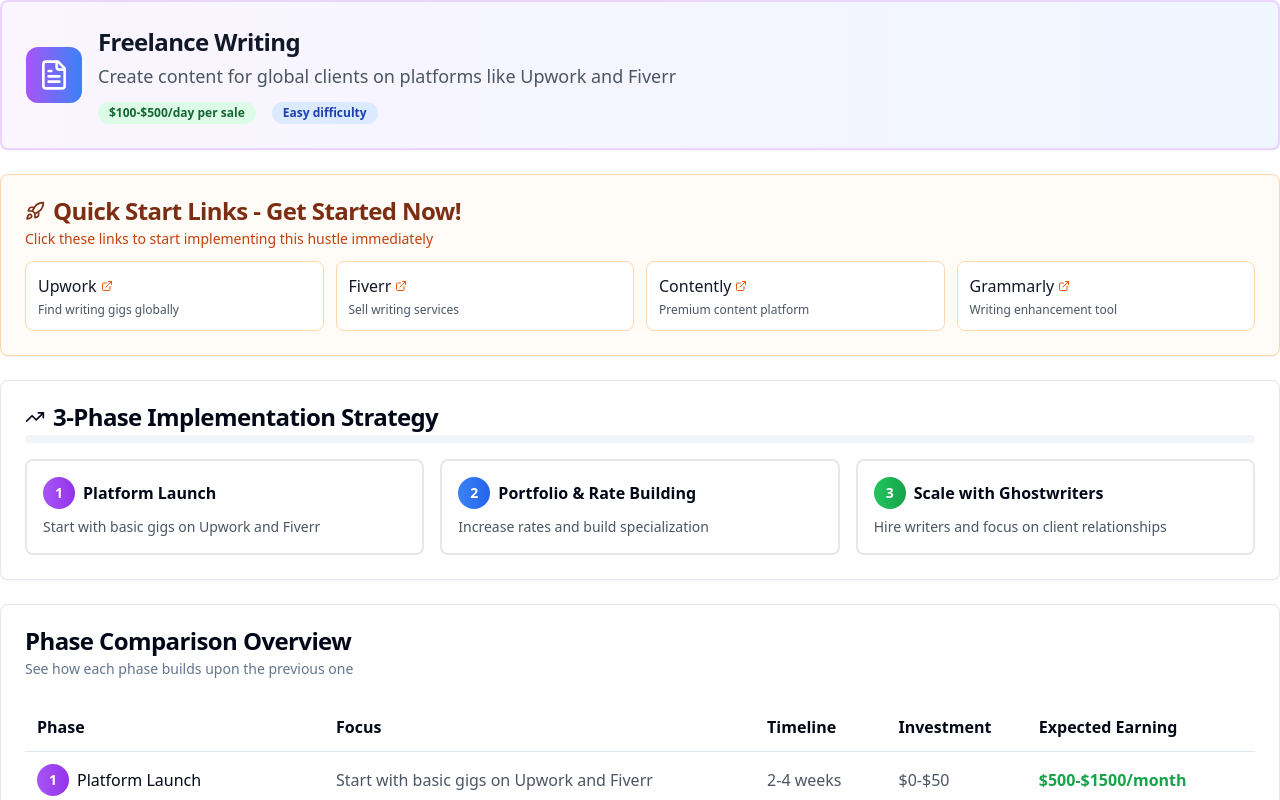
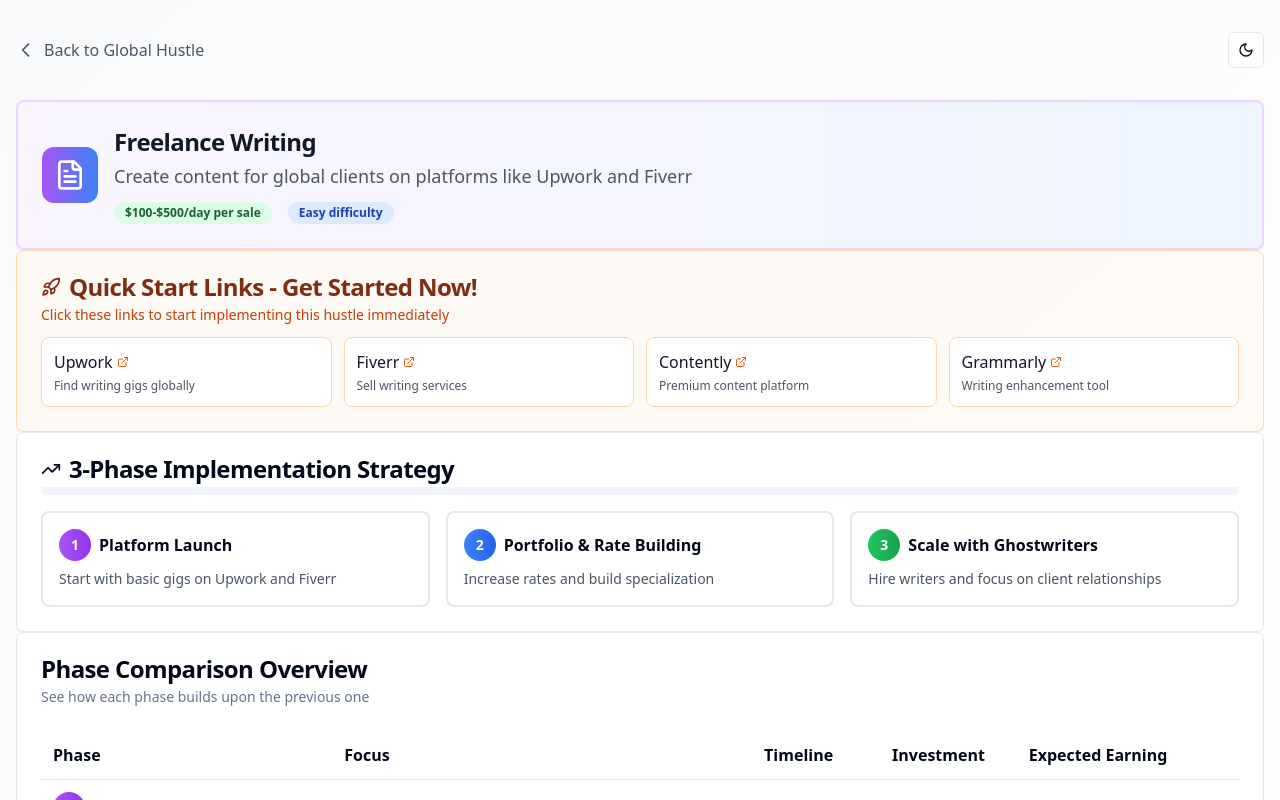
Before and after one commit to PJinvest/pj-hustle, a React (Vite) app: page / in a window 1280 px wide. Both pictures are taken after a click on the element 216 px from the left and 287 px from the top of the page. Shown: the top 800 px of the page. Built offline with nearby package versions, Linux system fonts and the light colour scheme.

Commit message:
Add back button to hustle view
Add a back button to the hustle detail view to allow users to navigate back to the main menu.

```diff
--- a/src/components/PhaseDetails.tsx
+++ b/src/components/PhaseDetails.tsx
@@ -3,6 +3,7 @@ import { Card, CardContent, CardDescription, CardHeader, CardTitle } from "@/com
 import { Badge } from "@/components/ui/badge";
 import { Tabs, TabsContent, TabsList, TabsTrigger } from "@/components/ui/tabs";
 import { Progress } from "@/components/ui/progress";
+import { ThemeToggle } from "@/components/ThemeToggle";
 import { CheckCircle, Clock, DollarSign, TrendingUp, Target, Calendar, ExternalLink, Rocket } from "lucide-react";
 
 interface Phase {
@@ -34,9 +35,10 @@ interface PhaseDetailsProps {
   hustle: Hustle;
   selectedPhase: number;
   onPhaseChange: (phase: number) => void;
+  onBack: () => void;
 }
 
-export const PhaseDetails = ({ hustle, selectedPhase, onPhaseChange }: PhaseDetailsProps) => {
+export const PhaseDetails = ({ hustle, selectedPhase, onPhaseChange, onBack }: PhaseDetailsProps) => {
   const Icon = hustle.icon;
   const currentPhase = hustle.phases.find(p => p.phase === selectedPhase);
 
@@ -58,7 +60,21 @@ export const PhaseDetails = ({ hustle, selectedPhase, onPhaseChange }: PhaseDeta
   };
 
   return (
-    <div className="space-y-6">
+    <div className="min-h-screen bg-gradient-to-br from-gray-50 to-white dark:from-gray-900 dark:to-gray-800">
+      <div className="container mx-auto px-4 py-8">
+        {/* Header with Back Button */}
+        <div className="flex items-center justify-between mb-8">
+          <button
+            onClick={onBack}
+            className="flex items-center space-x-2 text-gray-600 dark:text-gray-400 hover:text-purple-600 dark:hover:text-purple-400 transition-colors"
+          >
+            <svg className="w-5 h-5" fill="none" stroke="currentColor" viewBox="0 0 24 24">
+              <path strokeLinecap="round" strokeLinejoin="round" strokeWidth={2} d="M15 19l-7-7 7-7" />
+            </svg>
+            <span>Back to Global Hustle</span>
+          </button>
+          <ThemeToggle />
+        </div>
       {/* Hustle Header */}
       <Card className="border-2 border-purple-200 bg-gradient-to-r from-purple-50 to-blue-50 dark:border-purple-800 dark:from-purple-900/20 dark:to-blue-900/20">
         <CardHeader>
@@ -283,6 +299,7 @@ export const PhaseDetails = ({ hustle, selectedPhase, onPhaseChange }: PhaseDeta
           </div>
         </CardContent>
       </Card>
+      </div>
     </div>
   );
 };
--- a/src/pages/Index.tsx
+++ b/src/pages/Index.tsx
@@ -16,6 +16,7 @@ const Index = () => {
           hustle={hustle}
           selectedPhase={selectedPhase}
           onPhaseChange={setSelectedPhase}
+          onBack={() => setSelectedHustle(null)}
         />
       );
     }
```
